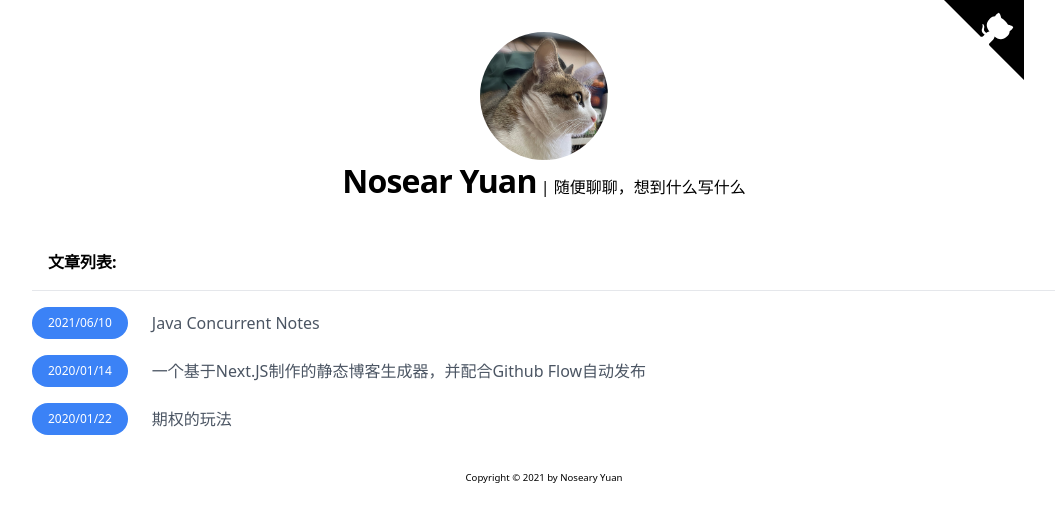
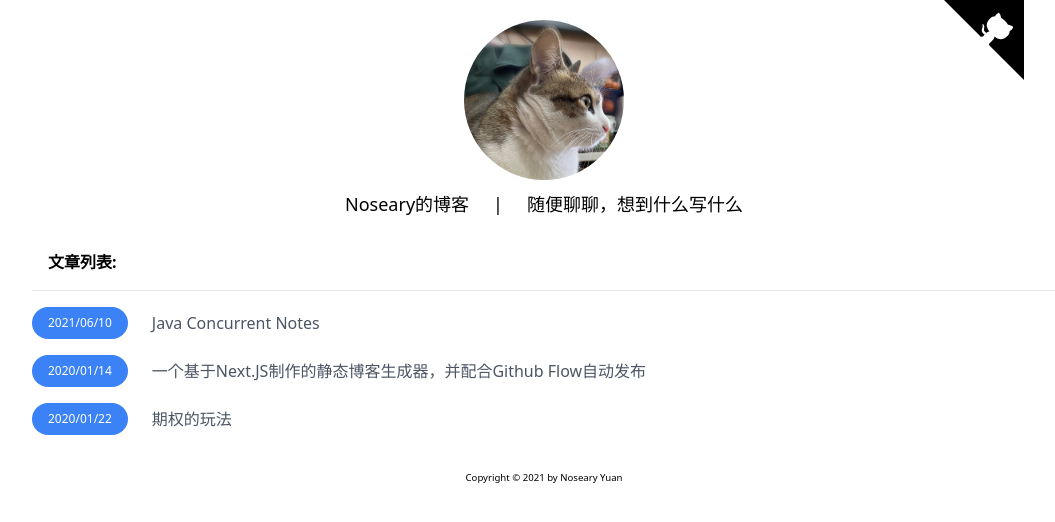
Before and after one commit to NosearY/NosearY.github.io, a Next.js app: page / in a window 1280 px wide. Shown: the top 522 px of the page, without its empty margins (96-1151 px from the left). Built offline with nearby package versions, Linux system fonts and the light colour scheme.

Commit message:
continue to replace vanilla css with tailwind

```diff
--- a/src/_includes/header.js
+++ b/src/_includes/header.js
@@ -1,7 +1,7 @@
 import styles from "./header.module.css";
-import utilStyles from "src/styles/utils.module.css";
+import Image from "next/image";
 
-const name = "Nosear Yuan";
+const name = "Noseary的博客";
 const bio = "随便聊聊，想到什么写什么";
 
 export default function Header({ isHome }) {
@@ -36,14 +36,20 @@ export default function Header({ isHome }) {
               ></path>
             </svg>
           </a>
-          <img
-            src="/images/profile.jpg"
-            className={`${styles.headerHomeImage} ${utilStyles.borderCircle}`}
-            alt={name}
-          />
-          <div>
-            <span className={utilStyles.headingXl}>{name}</span>
-            <span> | {bio}</span>
+          <div className="my-1">
+            <Image
+              className="rounded-full"
+              src="/images/profile.jpg"
+              width={160}
+              height={160}
+              alt={name}
+            />
+          </div>
+
+          <div className="flex space-x-6 text-lg">
+            <p>{name}</p>
+            <p>|</p>
+            <p>{bio}</p>
           </div>
         </>
       ) : (
--- a/src/_includes/header.module.css
+++ b/src/_includes/header.module.css
@@ -2,7 +2,7 @@
     display: flex;
     flex-direction: column;
     align-items: center;
-    padding: 2rem;
+    padding: 1rem;
 }
 
 .headerImage {
--- a/src/styles/utils.module.css
+++ /dev/null
@@ -1,77 +0,0 @@
-.heading2Xl {
-  font-size: 2.5rem;
-  line-height: 1.2;
-  font-weight: 800;
-  letter-spacing: -0.05rem;
-  margin: 1rem 0;
-}
-
-.headingXl {
-  font-size: 2rem;
-  line-height: 1.3;
-  font-weight: 800;
-  letter-spacing: -0.05rem;
-  margin: 1rem 0;
-}
-
-.headingLg {
-  font-size: 1.5rem;
-  line-height: 1.4;
-  margin: 1rem 0;
-}
-
-.headingMd {
-  font-size: 1.2rem;
-  line-height: 1.5;
-}
-
-.borderCircle {
-  border-radius: 9999px;
-}
-
-.colorInherit {
-  color: inherit;
-}
-
-.padding1px {
-  padding-top: 1px;
-}
-
-.list {
-  list-style: none;
-  padding: 0;
-  margin: 0;
-}
-
-.listItem {
-  margin: 0 0 1.25rem;
-}
-
-.lightText {
-  color: #999;
-}
-
-.flex1 {
-  flex-grow: 1;
-  flex-basis: 1;
-}
-
-.flex2 {
-  flex-grow: 2;
-  flex-basis: 2;
-}
-
-.flex3 {
-  flex-grow: 3;
-  flex-basis: 3;
-}
-
-.flex6 {
-  flex-grow: 6;
-  flex-basis: 6;
-}
-
-.flex12 {
-  flex-grow: 12;
-  flex-basis: 12;
-}
```
Also changed, not shown: 1 other file (tests, documents, lock files or other folders).
